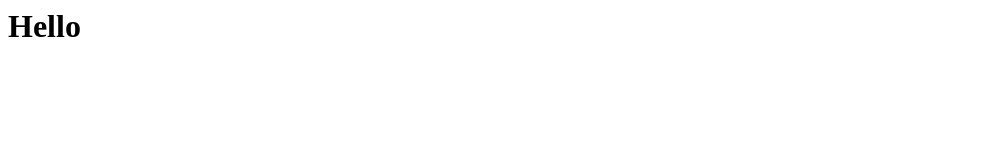
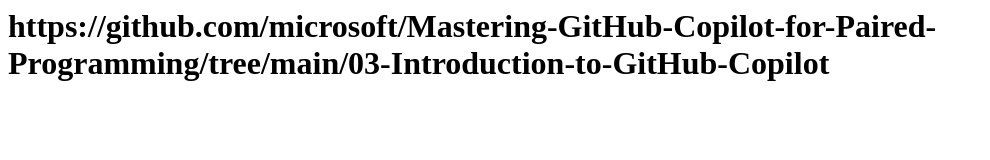
Before and after one commit to koshmack/skills-code-with-codespaces, a plain HTML site: page index.html in a window 1280 px wide. Shown: the whole page, without its empty margins (0-990 px from the left). Drawn offline with Linux system fonts and the light colour scheme.

```diff
--- a/index.html
+++ b/index.html
@@ -1,3 +1,3 @@
 <html>
-  <h1>Hello</h1>
+  <h1>https://github.com/microsoft/Mastering-GitHub-Copilot-for-Paired-Programming/tree/main/03-Introduction-to-GitHub-Copilot</h1>
 </html>
```
